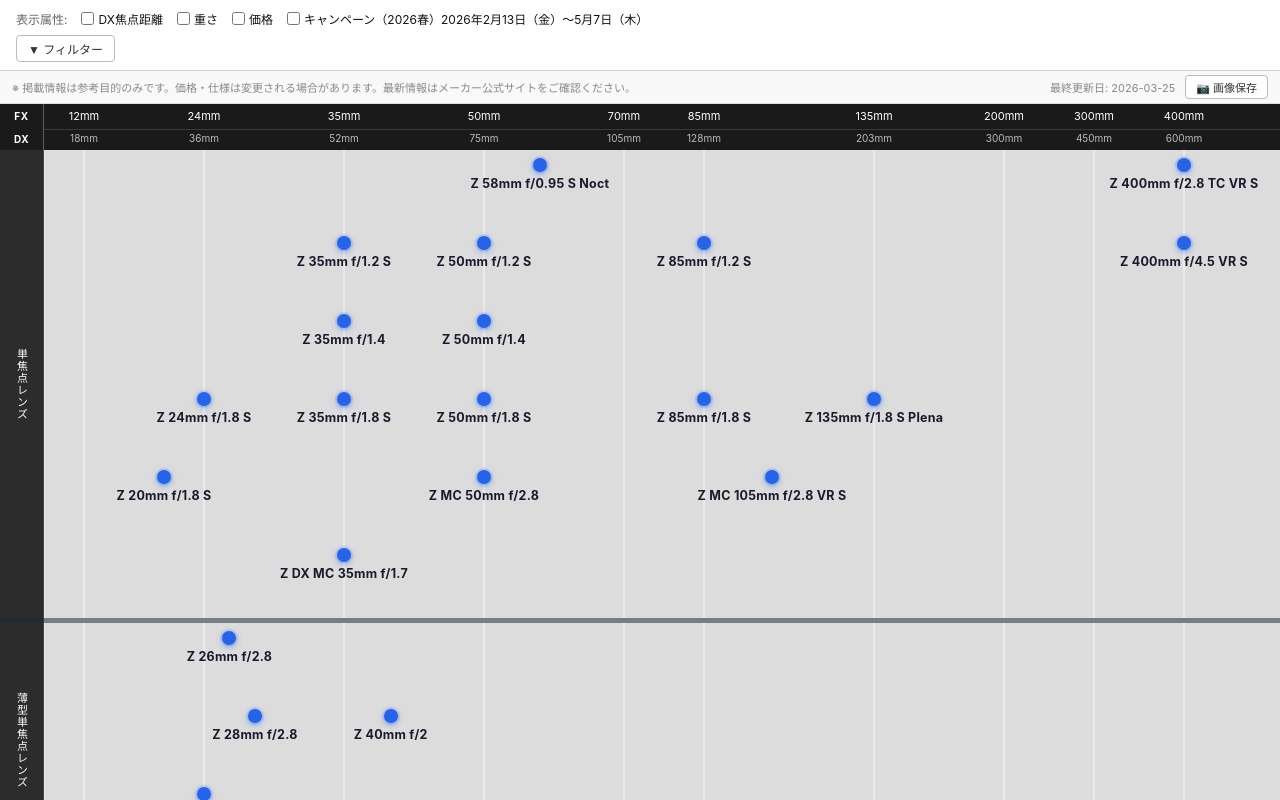
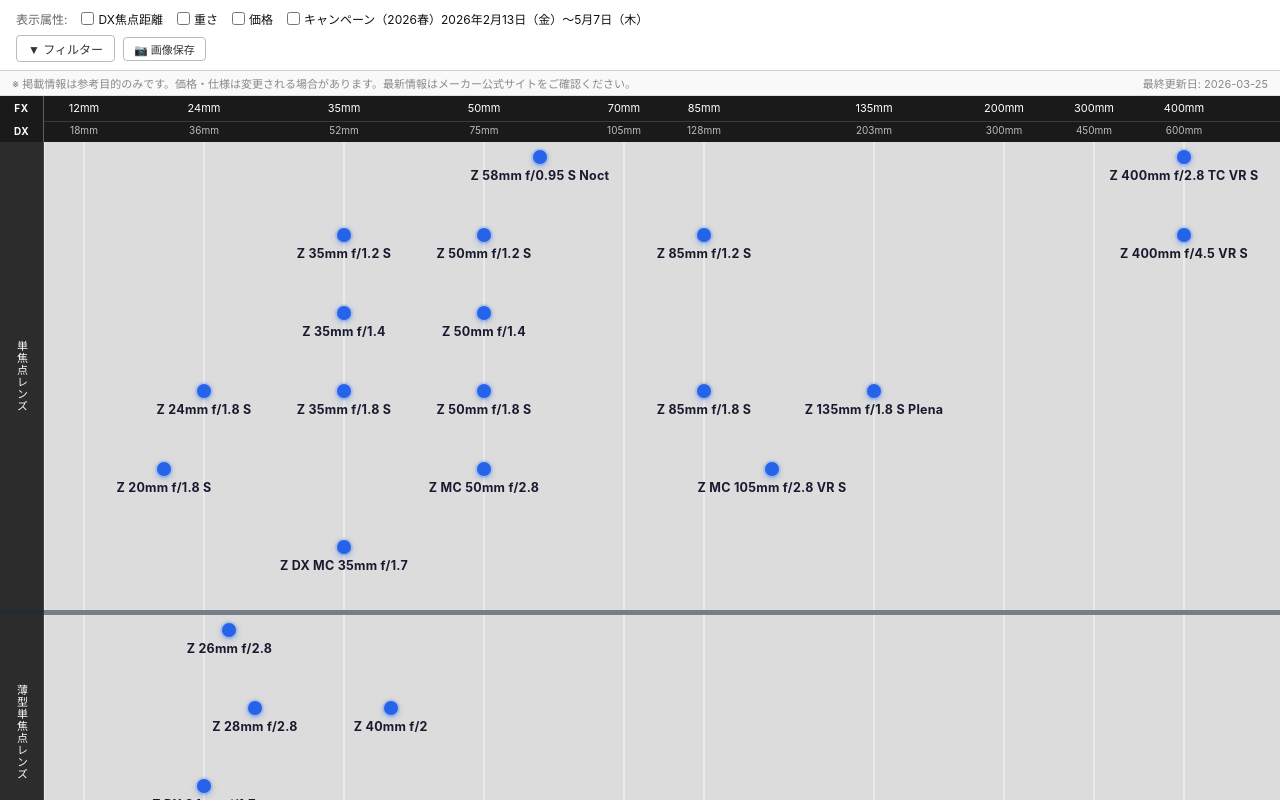
Before and after one commit to fuziki/lens-list, a React (Vite) app: page / in a window 1280 px wide. Built offline with nearby package versions, Linux system fonts and the light colour scheme.

Commit message:
Move save button next to filter, add marquee disclaimer

```diff
--- a/src/App.tsx
+++ b/src/App.tsx
@@ -1,4 +1,5 @@
-import { useEffect, useMemo } from 'react';
+import { useEffect, useMemo, useRef, useState, useCallback } from 'react';
+import html2canvas from 'html2canvas';
 import { useAppData } from './hooks/useAppData';
 import { useActiveAttributes } from './hooks/useActiveAttributes';
 import { useFilterState } from './hooks/useFilterState';
@@ -28,6 +29,37 @@
 }
 
 function AppInner({ config, lensData }: { config: AppConfig; lensData: LensData }) {
+  const tableInnerRef = useRef<HTMLDivElement>(null);
+  const tableWrapperRef = useRef<HTMLDivElement>(null);
+  const [saving, setSaving] = useState(false);
+
+  const handleSaveImage = useCallback(async () => {
+    if (!tableInnerRef.current || !tableWrapperRef.current || saving) return;
+    setSaving(true);
+    const wrapper = tableWrapperRef.current;
+    const savedScrollLeft = wrapper.scrollLeft;
+    const savedScrollTop = wrapper.scrollTop;
+    wrapper.scrollLeft = 0;
+    wrapper.scrollTop = 0;
+    try {
+      const canvas = await html2canvas(tableInnerRef.current, {
+        useCORS: true,
+        scale: window.devicePixelRatio,
+        logging: false,
+        scrollX: 0,
+        scrollY: 0,
+      });
+      const link = document.createElement('a');
+      link.download = 'lens-list.png';
+      link.href = canvas.toDataURL('image/png');
+      link.click();
+    } finally {
+      wrapper.scrollLeft = savedScrollLeft;
+      wrapper.scrollTop = savedScrollTop;
+      setSaving(false);
+    }
+  }, [saving]);
+
   const showRental = useMemo(
     () => new URLSearchParams(window.location.search).get('show_rental') === '1',
     []
@@ -77,6 +109,8 @@
         filterPanelOpen={filterPanelOpen}
         onToggleFilterPanel={() => setFilterPanelOpen(!filterPanelOpen)}
         onSetFilterValue={setFilterValue}
+        onSaveImage={handleSaveImage}
+        saving={saving}
       />
       <ChipBar chips={activeChips} onRemove={resetFilter} />
       <TableWrapper
@@ -86,6 +120,8 @@
         filterState={filterState}
         activeAttributes={activeAttributes}
         rowHeight={rowHeight}
+        tableInnerRef={tableInnerRef}
+        tableWrapperRef={tableWrapperRef}
       />
     </div>
   );
--- a/src/components/controls/Controls.tsx
+++ b/src/components/controls/Controls.tsx
@@ -10,6 +10,8 @@
   filterPanelOpen: boolean;
   onToggleFilterPanel: () => void;
   onSetFilterValue: (key: string, value: FilterStateValue) => void;
+  onSaveImage: () => void;
+  saving: boolean;
 }
 
 export function Controls({
@@ -20,6 +22,8 @@
   filterPanelOpen,
   onToggleFilterPanel,
   onSetFilterValue,
+  onSaveImage,
+  saving,
 }: Props) {
   return (
     <div className="controls">
@@ -34,6 +38,8 @@
         isOpen={filterPanelOpen}
         onToggleOpen={onToggleFilterPanel}
         onSetFilterValue={onSetFilterValue}
+        onSaveImage={onSaveImage}
+        saving={saving}
       />
     </div>
   );
--- a/src/components/controls/FilterPanel.tsx
+++ b/src/components/controls/FilterPanel.tsx
@@ -9,11 +9,14 @@
   isOpen: boolean;
   onToggleOpen: () => void;
   onSetFilterValue: (key: string, value: FilterStateValue) => void;
+  onSaveImage: () => void;
+  saving: boolean;
 }
 
-export function FilterPanel({ config, filterState, isOpen, onToggleOpen, onSetFilterValue }: Props) {
+export function FilterPanel({ config, filterState, isOpen, onToggleOpen, onSetFilterValue, onSaveImage, saving }: Props) {
   return (
     <>
+      <div className="filter-btn-row">
         <button
           className={`filter-accordion-btn${isOpen ? ' active' : ''}`}
           onClick={onToggleOpen}
@@ -21,6 +24,16 @@
         >
           {isOpen ? '▲' : '▼'} フィルター
         </button>
+        <button
+          className={`save-image-btn${saving ? ' saving' : ''}`}
+          onClick={onSaveImage}
+          disabled={saving}
+          title="表を画像として保存"
+          type="button"
+        >
+          {saving ? '保存中…' : '📷 画像保存'}
+        </button>
+      </div>
 
       <div className={`filter-panel${isOpen ? ' open' : ''}`}>
         {config.filters.map(f => {
--- a/src/components/table/TableWrapper.tsx
+++ b/src/components/table/TableWrapper.tsx
@@ -1,8 +1,51 @@
-import { useRef, useCallback, useState } from 'react';
-import html2canvas from 'html2canvas';
+import { useRef, useEffect, useState } from 'react';
+import type { RefObject } from 'react';
 import type { AppConfig, GeometryContext, LensData, FilterState } from '../../types';
 import { TableHeader } from './TableHeader';
 import { Section } from './Section';
+
+const DISCLAIMER = '※ 掲載情報は参考目的のみです。価格・仕様は変更される場合があります。最新情報はメーカー公式サイトをご確認ください。';
+const GAP_PX = 40;
+
+function DisclaimerMarquee() {
+  const containerRef = useRef<HTMLDivElement>(null);
+  const ghostRef = useRef<HTMLSpanElement>(null);
+  const [scrolling, setScrolling] = useState(false);
+  const [shift, setShift] = useState(0);
+
+  useEffect(() => {
+    const container = containerRef.current;
+    const ghost = ghostRef.current;
+    if (!container || !ghost) return;
+    const check = () => {
+      const needs = ghost.offsetWidth > container.clientWidth;
+      setScrolling(needs);
+      if (needs) setShift(ghost.offsetWidth + GAP_PX);
+    };
+    check();
+    const ro = new ResizeObserver(check);
+    ro.observe(container);
+    return () => ro.disconnect();
+  }, []);
+
+  return (
+    <div ref={containerRef} className="disclaimer-container">
+      <span ref={ghostRef} className="disclaimer-ghost">{DISCLAIMER}</span>
+      {scrolling ? (
+        <span
+          className="disclaimer-scrolling"
+          style={{ '--marquee-shift': `-${shift}px` } as React.CSSProperties}
+        >
+          {DISCLAIMER}
+          <span style={{ display: 'inline-block', width: GAP_PX }} />
+          {DISCLAIMER}
+        </span>
+      ) : (
+        <span>{DISCLAIMER}</span>
+      )}
+    </div>
+  );
+}
 
 interface Props {
   config: AppConfig;
@@ -11,6 +54,8 @@
   filterState: FilterState;
   activeAttributes: ReadonlySet<string>;
   rowHeight: number;
+  tableInnerRef: RefObject<HTMLDivElement | null>;
+  tableWrapperRef: RefObject<HTMLDivElement | null>;
 }
 
 export function TableWrapper({
@@ -20,61 +65,20 @@
   filterState,
   activeAttributes,
   rowHeight,
+  tableInnerRef,
+  tableWrapperRef,
 }: Props) {
   const totalWidth = config.sectionLabelWidthPx + geometry.contentWidth;
-  const tableInnerRef = useRef<HTMLDivElement>(null);
-  const tableWrapperRef = useRef<HTMLDivElement>(null);
-  const [saving, setSaving] = useState(false);
-
-  const handleSaveImage = useCallback(async () => {
-    if (!tableInnerRef.current || !tableWrapperRef.current || saving) return;
-    setSaving(true);
-
-    const wrapper = tableWrapperRef.current;
-    const savedScrollLeft = wrapper.scrollLeft;
-    const savedScrollTop = wrapper.scrollTop;
-    wrapper.scrollLeft = 0;
-    wrapper.scrollTop = 0;
-
-    try {
-      const canvas = await html2canvas(tableInnerRef.current, {
-        useCORS: true,
-        scale: window.devicePixelRatio,
-        logging: false,
-        scrollX: 0,
-        scrollY: 0,
-      });
-
-      const link = document.createElement('a');
-      link.download = 'lens-list.png';
-      link.href = canvas.toDataURL('image/png');
-      link.click();
-    } finally {
-      wrapper.scrollLeft = savedScrollLeft;
-      wrapper.scrollTop = savedScrollTop;
-      setSaving(false);
-    }
-  }, [saving]);
 
   return (
     <>
       <div className="table-meta">
-        <p className="table-disclaimer">
-          ※ 掲載情報は参考目的のみです。価格・仕様は変更される場合があります。最新情報はメーカー公式サイトをご確認ください。
-        </p>
-        <div className="table-meta-right">
-          {lensData.lastUpdated && (
+        <DisclaimerMarquee />
+        {lensData.lastUpdated && (
+          <div className="table-meta-right">
             <span className="table-last-updated">最終更新日: {lensData.lastUpdated}</span>
-          )}
-          <button
-            className={`save-image-btn${saving ? ' saving' : ''}`}
-            onClick={handleSaveImage}
-            disabled={saving}
-            title="表を画像として保存"
-          >
-            {saving ? '保存中…' : '📷 画像保存'}
-          </button>
-        </div>
+          </div>
+        )}
       </div>
       <div className="table-wrapper" ref={tableWrapperRef}>
         <div className="table-inner" ref={tableInnerRef} style={{ width: totalWidth }}>
--- a/src/styles/app.css
+++ b/src/styles/app.css
@@ -31,6 +31,12 @@
 
 .attr-checkbox-item input[type="checkbox"] {
   cursor: pointer;
+}
+
+.filter-btn-row {
+  display: flex;
+  align-items: center;
+  gap: 8px;
 }
 
 .filter-accordion-btn {
@@ -184,10 +190,34 @@
   gap: 12px;
 }
 
-.table-disclaimer {
-  margin: 0;
+.disclaimer-container {
+  flex: 1;
+  min-width: 0;
+  overflow: hidden;
+  position: relative;
   font-size: 11px;
   color: #888;
+  white-space: nowrap;
+}
+
+.disclaimer-ghost {
+  position: absolute;
+  visibility: hidden;
+  white-space: nowrap;
+  pointer-events: none;
+  top: 0;
+  left: 0;
+}
+
+.disclaimer-scrolling {
+  display: inline-block;
+  white-space: nowrap;
+  animation: marquee-scroll 18s linear infinite;
+}
+
+@keyframes marquee-scroll {
+  0%   { transform: translateX(0); }
+  100% { transform: translateX(var(--marquee-shift, 0px)); }
 }
 
 .table-meta-right {
```
Lines whose indentation alone changed are shown as unchanged.
